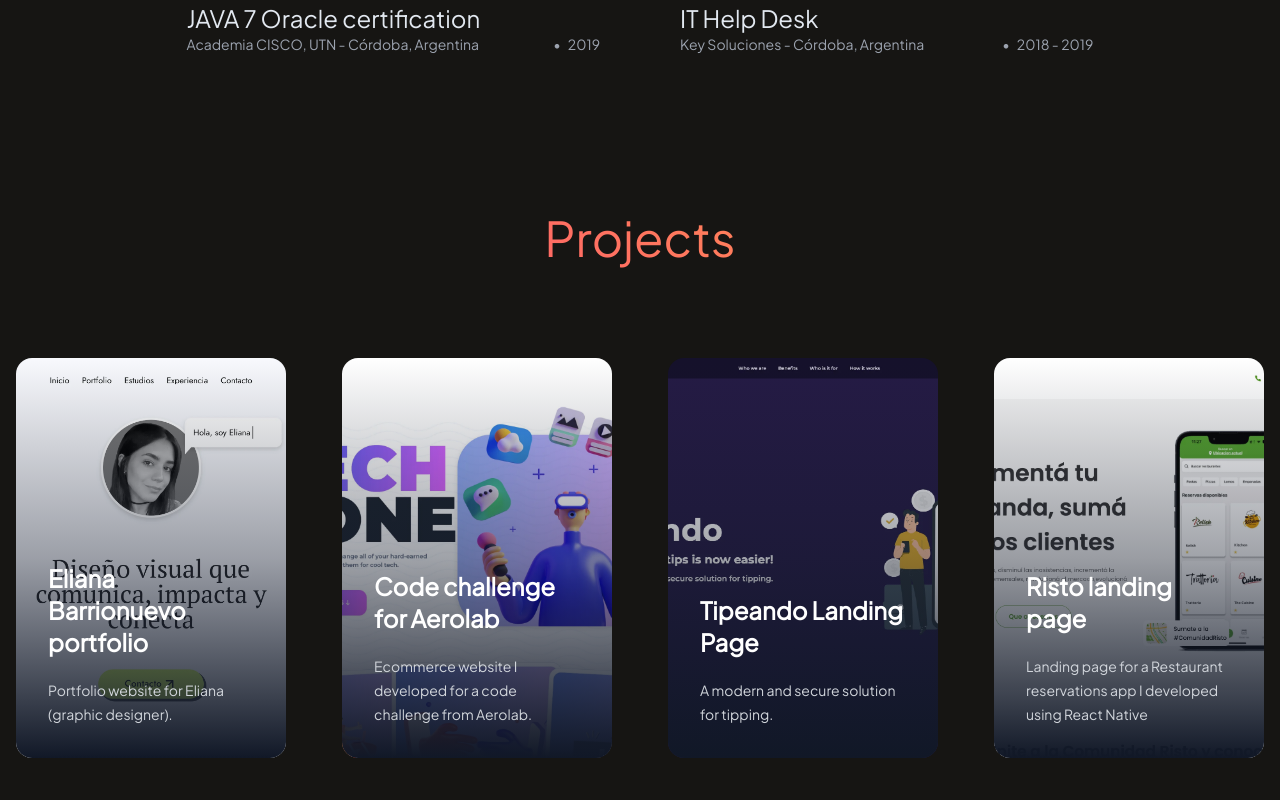
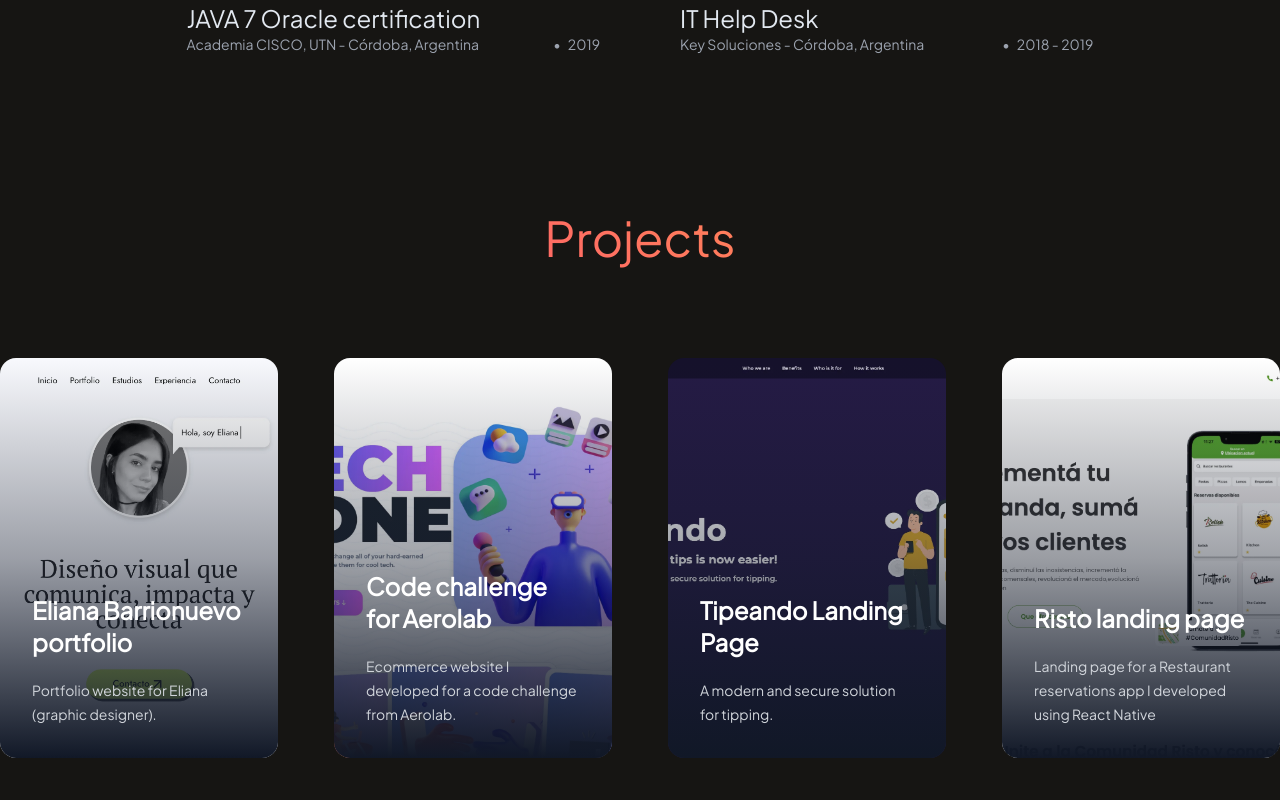
Before and after one commit to TeoVerdaguer/mateoverdaguer, a React (Create React App) app: page / in a window 1280 px wide. Shown: the part 1900-2700 px from the top of the page. Built offline with nearby package versions, Linux system fonts and the light colour scheme.

Commit message:
fix margin

```diff
--- a/src/pages/Projects.jsx
+++ b/src/pages/Projects.jsx
@@ -3,7 +3,7 @@ import { sites } from '../constants';
 
 const Projects = () => {
   return (
-    <section id="projects" className="max-container max-sm:mt-12 mx-4">
+    <section id="projects" className="max-container max-sm:mt-12 mx-auto">
       <h1 className="text-5xl font-jakarta-sans sm:py-20
       main-gradient text-center">
       Projects
```
